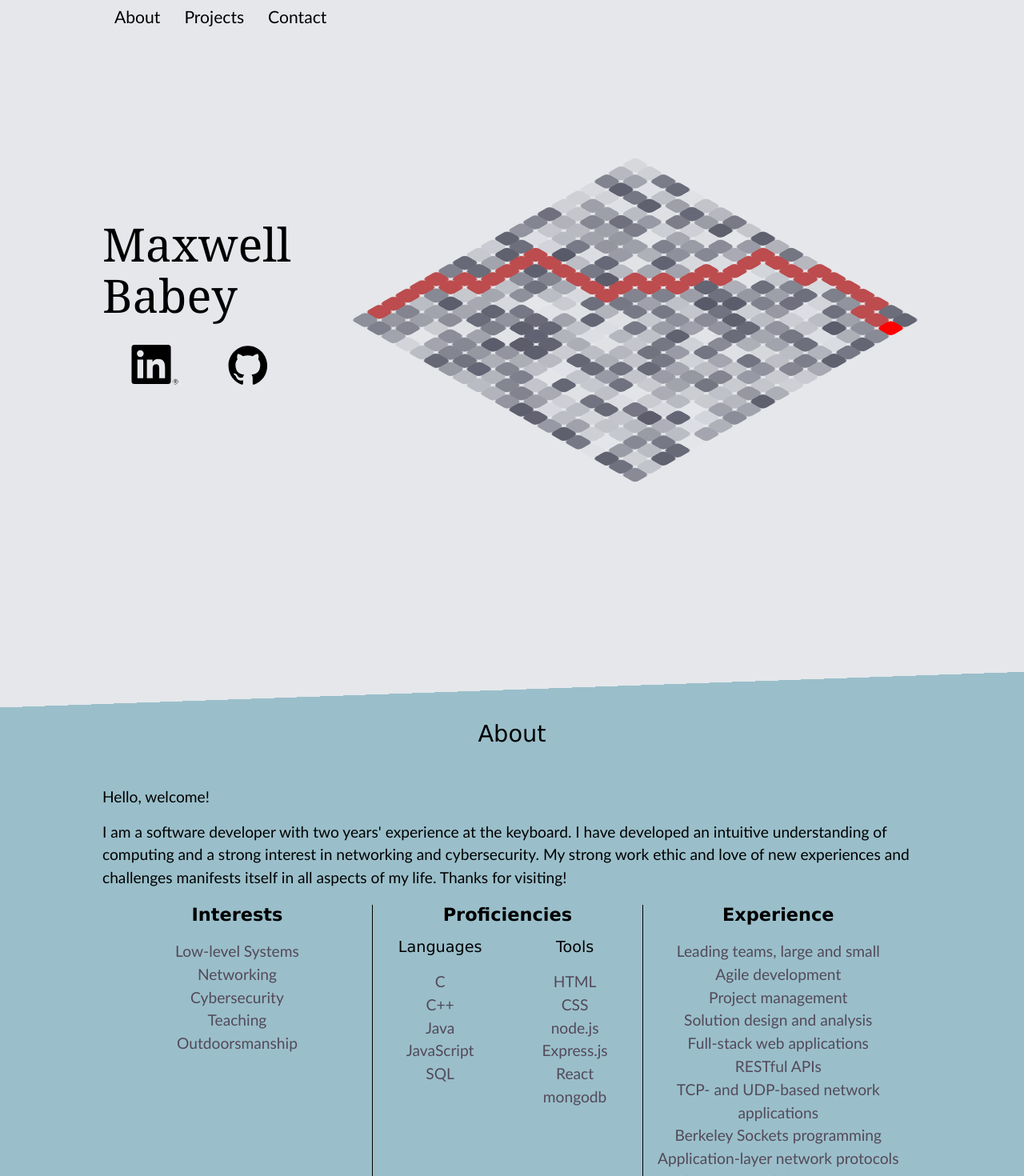
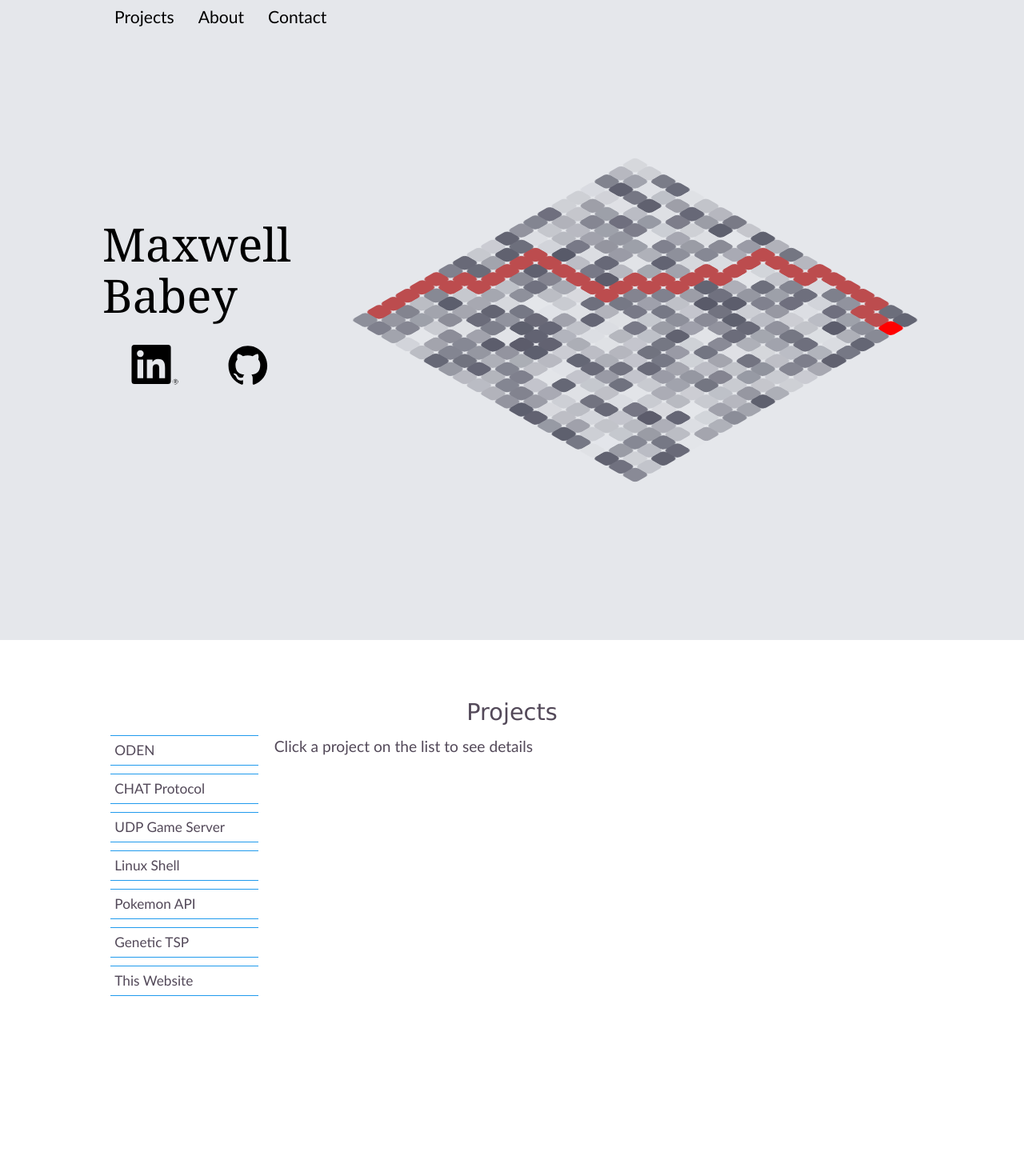
Before and after one commit to mbabey/personal-site, a React (Create React App) app in the folder front-end/: page / in a window 1280 px wide. Shown: the top 1470 px of the page at 80% size. Built offline with nearby package versions, Linux system fonts and the light colour scheme.

Commit message:
Alter order of website. Remove About styles for redo.

```diff
--- a/front-end/src/components/App.js
+++ b/front-end/src/components/App.js
@@ -16,8 +16,8 @@ function App() {
 
   const pages = {
     top: 0,
-    about: 1,
-    projects: 2,
+    projects: 1,
+    about: 2,
     contact: 3
   }
 
@@ -65,8 +65,8 @@ function App() {
     <>
       <Nav scrollTo={scrollTo} pages={pages} />
       <Top ref={topRef} />
+      <Projects ref={projectsRef} />
       <About ref={aboutRef} />
-      <Projects ref={projectsRef} />
       <Contact ref={contactRef} />
     </>
   )
--- a/front-end/src/components/Nav.js
+++ b/front-end/src/components/Nav.js
@@ -18,16 +18,16 @@ function Nav({ scrollTo, pages }) {
       <div className='width-wrapper'>
         <ul>
           <li
+            onClick={() => scrollTo(pages.projects)} tabIndex={0}
+            onKeyDown={(e) => handleEnterReturnKeypress(e, () => scrollTo(pages.projects))}
+          >
+            Projects
+          </li>
+          <li
             onClick={() => scrollTo(pages.about)} tabIndex={0}
             onKeyDown={(e) => handleEnterReturnKeypress(e, () => scrollTo(pages.about))}
           >
             About
-          </li>
-          <li
-            onClick={() => scrollTo(pages.projects)} tabIndex={0}
-            onKeyDown={(e) => handleEnterReturnKeypress(e, () => scrollTo(pages.projects))}
-          >
-            Projects
           </li>
           <li
             onClick={() => scrollTo(pages.contact)} tabIndex={0}
--- a/front-end/src/components/Project.js
+++ b/front-end/src/components/Project.js
@@ -2,7 +2,7 @@ import React from 'react';
 
 import '../styles/projects.css';
 
-function Project({ title, demolink, srclink, languages, description, outcomes, images, imagealts }) {
+function Project({ title, demolink, srclink, technologies, description, outcomes, images, imagealts }) {
   return (
     <div className='project'>
       <div className='content'>
@@ -19,9 +19,9 @@ function Project({ title, demolink, srclink, languages, description, outcomes, i
               <></>
           }
         </div>
-        <div className='languages'>
-          <h4>Languages:</h4>
-          <p>{languages}</p>
+        <div className='technologies'>
+          <h4>Technologies:</h4>
+          <p>{technologies}</p>
         </div>
         <div className='description'>
           <h4>Description:</h4>
--- a/front-end/src/components/SectionAbout.js
+++ b/front-end/src/components/SectionAbout.js
@@ -9,9 +9,9 @@ const About = forwardRef(function About(props, ref) {
         <h2>About</h2>
         <div>
           <h4 className='text-head'>Hello, welcome!</h4>
-          <p>I am a software developer with two years' experience at the keyboard. I have developed an intuitive understanding of computing and a strong interest in networking and cybersecurity. My strong work ethic and love of new experiences and challenges manifests itself in all aspects of my life. Thanks for visiting!</p>
+          <p>I am a software developer with two years' experience. I have an intuitive understanding of computing and a strong interest in networking and cybersecurity. My strong work ethic and love of new experiences and challenges manifests itself in all aspects of my life. Thanks for visiting!</p>
         </div>
-        <div className='wrapper'>
+        <div className='ipe-wrapper'>
           <div id='interests'>
             <h3>Interests</h3>
             <ul>
@@ -24,7 +24,7 @@ const About = forwardRef(function About(props, ref) {
           </div>
           <div id='proficiencies'>
             <h3>Proficiencies</h3>
-            <div className='wrapper'>
+            <div className='lt-wrapper'>
               <div id='languages'>
                 <h4>Languages</h4>
                 <ul>
--- a/front-end/src/components/SectionProjects.js
+++ b/front-end/src/components/SectionProjects.js
@@ -14,7 +14,7 @@ const Projects = forwardRef(function Projects(props, ref) {
       srclink: "",
       description: "The Opendata Developer Network simplifies and streamlines developer workflows by providing a centralized hub for open data. Developers can easily find the data they need, access standardized and ready-to-use datasets, and avoid the time-consuming tasks of manual data conversion and cleaning.",
       outcomes: "In this project, I was the lead on a team of nineteen people. I learned about what it takes to manage a project using agile methodology and about full-stack web development using React, node.js, and Express.js. The team finished what was required of us in just two-and-a-half weeks and received commendation from our industry clients at TerraTap Technologies and from the Faculty of Computing at BCIT.",
-      languages: "JavaScript, React, node.js, Express.js, HTML, and CSS",
+      technologies: "JavaScript, React, node.js, Express.js, HTML, and CSS",
       images: ["projects-images/oden/ODEN-logo.svg", "projects-images/oden/ODEN-interface.png"],
       imagealts: ["ODEN Logo", "ODEN Interface"]
     },
@@ -25,7 +25,7 @@ const Projects = forwardRef(function Projects(props, ref) {
       srclink: "https://github.com/mbabey/chat-server-test-saddle",
       description: "The CHAT Protocol is a TCP-based application-layer protocol for a messaging service similar to Discord or MSN Messenger. Along with the protocol was necessitated the development of programs to use it: clients and servers. Furthermore, a testing suite was developed to ensure the clients and servers adhered properly to the protocol.",
       outcomes: "This was a class project. The class of nineteen was split into six groups of three. Half of those six groups built servers and the other half clients. I was the individual left out of this arrangement. It was my responsibility to develop and write the specification for the protocol. I developed the testing programs the other groups would use, creating multi-process-based benchmark server and comprehensive test client programs. I had to be far ahead of the rest of the class, as my product was necessary for them to begin working. In the end, the protocol was too complex to implement in our time frame. However, from this I learned how the importance of clarity and simplicity in specification and communication.",
-      languages: "POSIX C",
+      technologies: "POSIX C",
       images: ["projects-images/chat/chat-rfc.png", "projects-images/chat/chat-server-running.png"],
       imagealts: ["RFC", "Server Running", "Process Server Diagram"]
     },
@@ -36,7 +36,7 @@ const Projects = forwardRef(function Projects(props, ref) {
       srclink: "https://github.com/mbabey/more-reliable-udp",
       description: "A reliable, connection-oriented UDP-based application-layer protocol running a two-player Tic-Tac-Toe game server. The Tic-Tac-Toe is controlled by a breadboard controller attached to a Raspberry Pi. The Pis run the client programs and connect to the server, which can be run on any POSIX platform. This project was built with a partner, Prabh Sokhey.",
       outcomes: "The task of this project was large. Prabh and I had to develop the protocol very carefully and at the same time create the game, its interfaces, and write the low-level code for the breadboard. We split the task up into the game and the server; our designs included UMLs where we specified the API we would require from each other, sequence diagrams for every possible type of interaction between the clients and the server, and pages of documentation. The project was a success, and I learned the advantages of design, thoughtfully created prior to writing a single line of code.",
-      languages: "POSIX C, Raspberry Pi & breadboard",
+      technologies: "POSIX C, Raspberry Pi & breadboard",
       images: ["projects-images/udp/reliable-udp-running.png"],
       imagealts: ["Playing the Game"]
     },
@@ -47,7 +47,7 @@ const Projects = forwardRef(function Projects(props, ref) {
       srclink: "https://github.com/mbabey/c-shell",
       description: "A shell program written in POSIX C so to work on any Unix-based distribution.",
       outcomes: "Since I started coding, I realized that computers, at every level, are designed to make sense. Creating this shell program reinforced that idea. Through this project I gained a good understanding of how operating systems are structured in tiers, with each function calling another deeper function onward to the kernel. Moreover, I gained an appreciation for creating functions that are consistent in their output so they may be reused and strung together in a variety of ways.",
-      languages: "POSIX C",
+      technologies: "POSIX C",
       images: ["projects-images/shell/shell-running.png"],
       imagealts: ["Shell Running"]
     },
@@ -58,7 +58,7 @@ const Projects = forwardRef(function Projects(props, ref) {
       srclink: "https://github.com/mbabey/comp4537-assignment-3-pokemon-api",
       description: "A REST API to communicate with a database filled with information about Pokemon and a full-stack web application to act as an interface for the API.",
       outcomes: "This application was very entertaining to develop. It was my first React application; I was able to apply object-oriented methodologies to web development for the first time. I learned the great simplicity that React offers in terms of creating web applications. I also hosted a website and backend separately for the first time here. It was very interesting to see my related knowledge in networking applied practically.",
-      languages: "JavaScript, React, node.js, Express.js, mongodb, HTML, and CSS",
+      technologies: "JavaScript, React, node.js, Express.js, mongodb, HTML, and CSS",
       images: ["projects-images/pokedex/pokedex-api-login.png", "projects-images/pokedex/pokedex-api-interface.png"],
       imagealts: ["Pokedex Website Login", "Pokedex Website Interface"]
     },
@@ -69,7 +69,7 @@ const Projects = forwardRef(function Projects(props, ref) {
       srclink: "https://github.com/mbabey/tsp-genetic",
       description: "A genetic algorithm solution to the traveling salesperson problem written in C++. The algorithm creates a number of Cities, then creates a number of Tours from those Cities. The Tours make up the Population and are sorted by their 'fitness', which is the total distance of the Tour divided by the number of Cities in a Tour; a lower fitness is a better fitness. The Tour with the best fitness is declared an 'Elite.' All Tours that are not Elite are candidates to be 'Parent Tours.' Parent Tours are crossed to produce offspring, which replace all non-elite Tours in the population. Next, the offspring Tours are randomly mutated by swapping the order of the Cities within. Elite Tours will not be involved in the crossing and mutating steps. Once an improvement threshold or an iteration limit is reached, the algorithm stops and prints the resulting best fit Tour.",
       outcomes: "This algorithm was complex to implement. It was a great exercise in keeping the code organized, clean, and well-documented. At the project's end, the heart of the program was a very simple for-loop, obscuring the complexity of the algorithm underneath.",
-      languages: "C++",
+      technologies: "C++",
       images: ["projects-images/tsp/graph.png", "projects-images/tsp/running-tsp.png"],
       imagealts: ["Connected Graph", "Genetic TSP Output"]
     },
@@ -80,7 +80,7 @@ const Projects = forwardRef(function Projects(props, ref) {
       srclink: "https://github.com/mbabey/personal-site",
       description: "This website is for displaying my portfolio and to allow others to get in touch. It hosts, in its header, a dynamic pathfinding animation. The colour of the tiles represents the altitude; darker colour is higher altitude. The red square traces a path to the yellow square with the minimum change in altitude. Djikstra's algorithm is used to find the best path.",
       outcomes: "",
-      languages: "JavaScript, React, HTML, and CSS",
+      technologies: "JavaScript, React, HTML, and CSS",
       images: [],
       imagealts: []
     }
@@ -131,7 +131,7 @@ const Projects = forwardRef(function Projects(props, ref) {
               title={p.title}
               demolink={p.demolink}
               srclink={p.srclink}
-              languages={p.languages}
+              technologies={p.technologies}
               description={p.description}
               outcomes={p.outcomes}
               images={p.images}
--- a/front-end/src/styles/about.css
+++ b/front-end/src/styles/about.css
@@ -1,4 +1,6 @@
-#about
+
+
+/* #about
 {
   background: linear-gradient(178deg, var(--col-grey-lt) 10%, var(--col-blue-lt) 10%, var(--col-blue-lt) 90%, #fff 90%);
   min-height: 100vh;
@@ -71,4 +73,4 @@
     border-right: none;
     padding-bottom: 10%;
   }
-}
+} */
```
